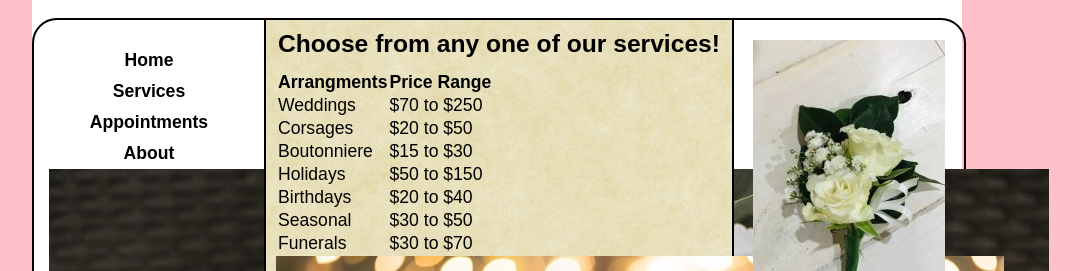
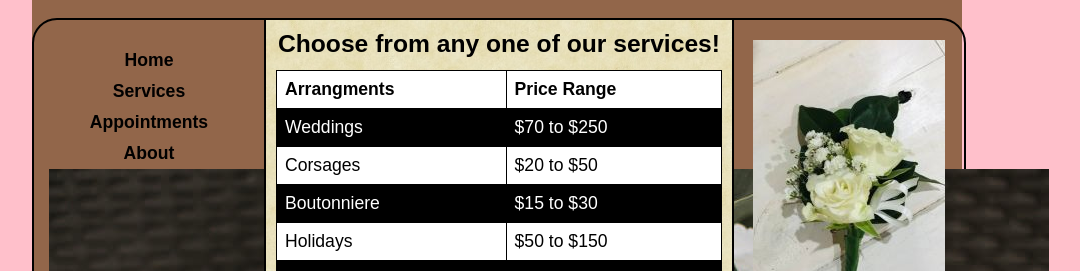
Before and after one commit to KaitlynDoyal10/410, a plain HTML site: page services.html in a window 1280 px wide. Shown: the part 529-800 px from the top of the page, without its empty margins (143-1223 px from the left). Drawn offline with Linux system fonts and the light colour scheme; files whose address does not match are found by name.

Commit message:
Add files via upload

```diff
--- a/styles.css
+++ b/styles.css
@@ -2,8 +2,8 @@
 /*
    sample start file for final project - educational use only
 
-   Author:
-   Date:
+   Author:   Kaitlyn Doyal
+   Date:   3/31/2025
 
 
 
@@ -24,7 +24,7 @@ body {
     width: 930px;
     border-width: 1px;
     margin: 0 auto;
-    background-color: white;
+    background-color: #92664A;
 }
 
 
@@ -144,3 +144,22 @@ footer a:visited {
 footer a:hover {
     text-decoration: underline;
 }
+
+table {
+	width: 100%;
+	font-family: Arial, Helvetica, sans-serif;
+	border-collapse: collapse;
+}
+td, th, tbody {
+	border: 1px solid black;
+	text-align: left;
+	padding: 8px;
+}
+tr:nth-child(even) {
+	background-color:black;
+	color: white;
+}
+tr:nth-child(odd) {
+	background-color:white;
+	color: black;
+}
```
Also changed, not shown: appointments.html (renamed from page2/appointments.html).
